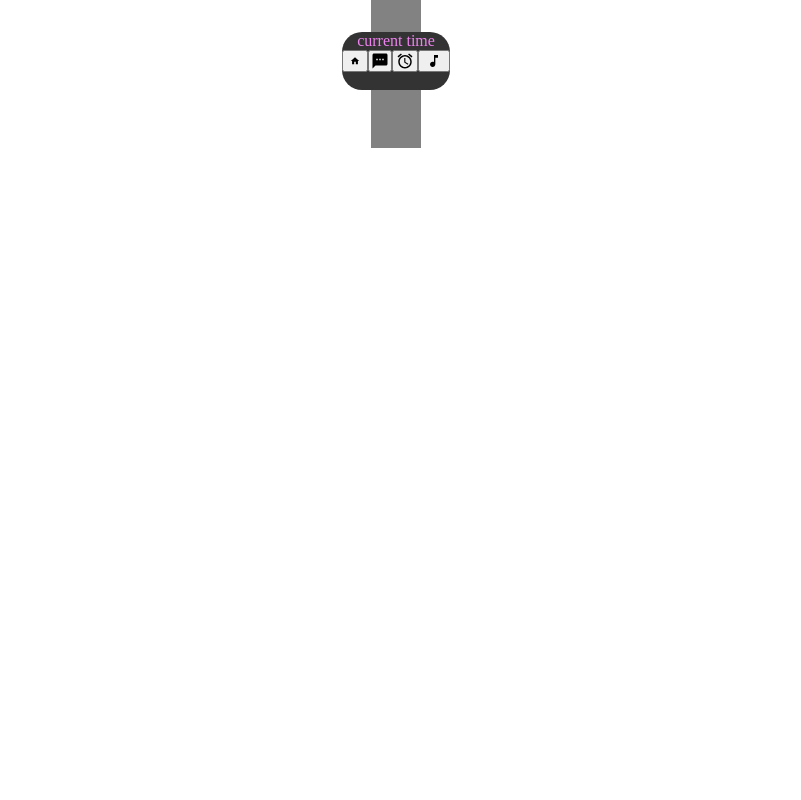
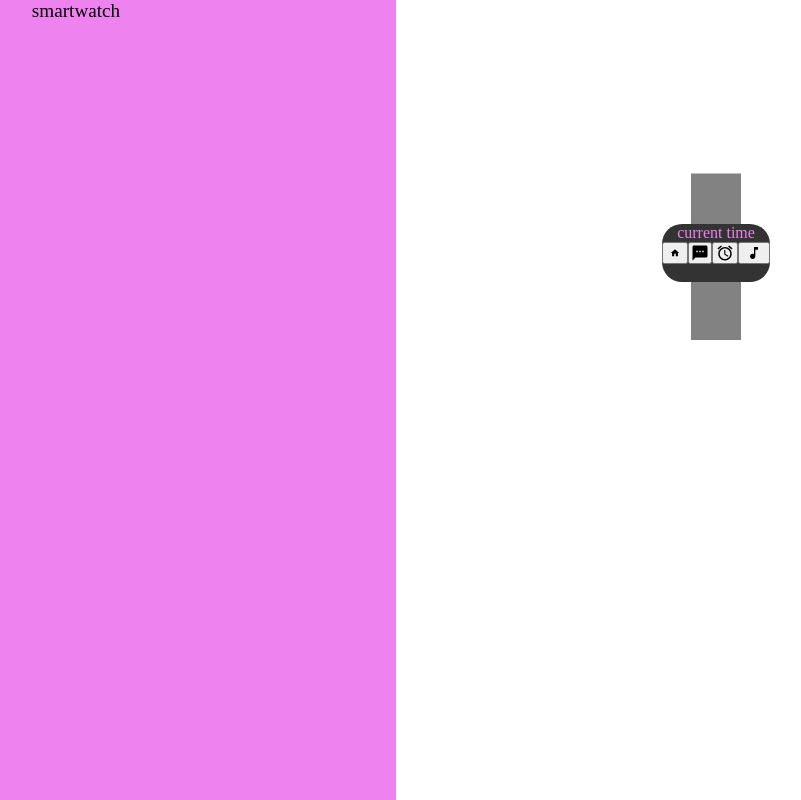
Before and after one commit to AnjaliNelanti/smartwatch, a plain HTML site: page index.html in a window 1280 px wide. Shown: the whole page, without its empty margins (244-1045 px from the left). Drawn offline with Linux system fonts and the light colour scheme.

Commit message:
division of parts

```diff
--- a/index.html
+++ b/index.html
@@ -4,6 +4,10 @@
 <link rel="stylesheet" href="style.css">
 </head>
 <body>
+    <div class="centered">
+    <div class="left">smartwatch</div>
+    </div>
+<div class="right">
 <div class="centered">
 
 <div class="r1"></div>
@@ -27,6 +31,7 @@
 <div class="centered">
 <div class="r3"></div>
 </div>
+</div>
 <!-- <script  src="smart.js"> Time</script> -->
 </body>
 </html>
--- a/style.css
+++ b/style.css
@@ -74,7 +74,7 @@
         float: left;
 
     }
-.leftPart
+.left
 {
 height: 100%;
 width: 50%;
@@ -83,14 +83,16 @@ top: 0;
 left: 0;
 text-align: center;
 background-color:violet;
-font-style: oblique;
+font-style:bold;
+vertical-align: middle;
+font-size: larger;
 }
-.rightPart
+.right
 {
 height: 100%;
 width: 50%;
 position: fixed;
-top: 0;
+top: 200;
 right: 0;
 text-align: left;
 }
```
